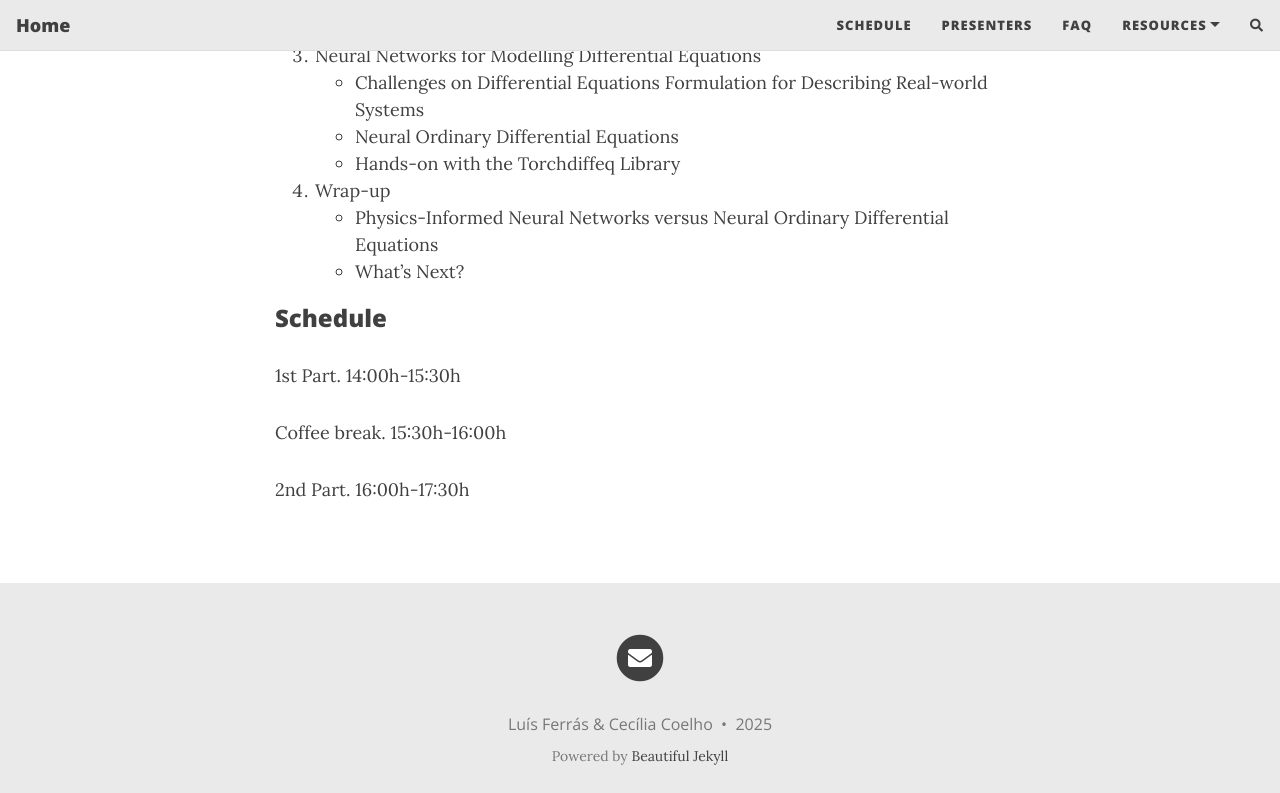
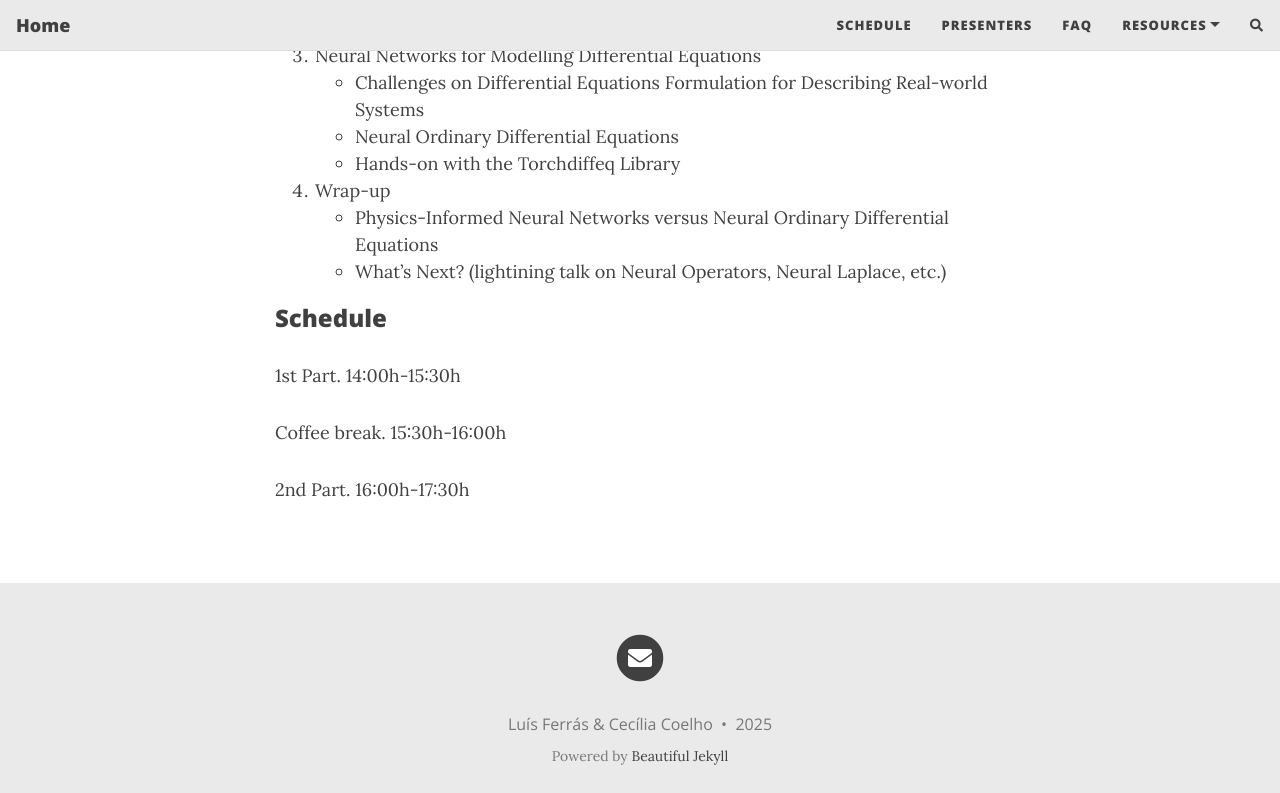
Before and after one commit to NNDE-ECAI/NNDE-ECAI.github.io, a Jekyll site: the page built from schedule.md, in a window 1280 px wide and 900 px high, scrolled down 616 px, cut to the strip 0-793 px from the top of the window. Built offline with Jekyll 4.4.1, drawn with Linux system fonts in a browser that asks for light colours; nearby versions of some CDN libraries; comment, search, counter and statistics services are not loaded.

Commit message:
Update schedule.md

```diff
--- a/schedule.md
+++ b/schedule.md
@@ -22,7 +22,7 @@ subtitle:
     - Hands-on with the Torchdiffeq Library
 4. Wrap-up
     - Physics-Informed Neural Networks versus Neural Ordinary Differential Equations
-    - What's Next?
+    - What's Next? (lightining talk on Neural Operators, Neural Laplace, etc.)
 
 ### Schedule
 
```
